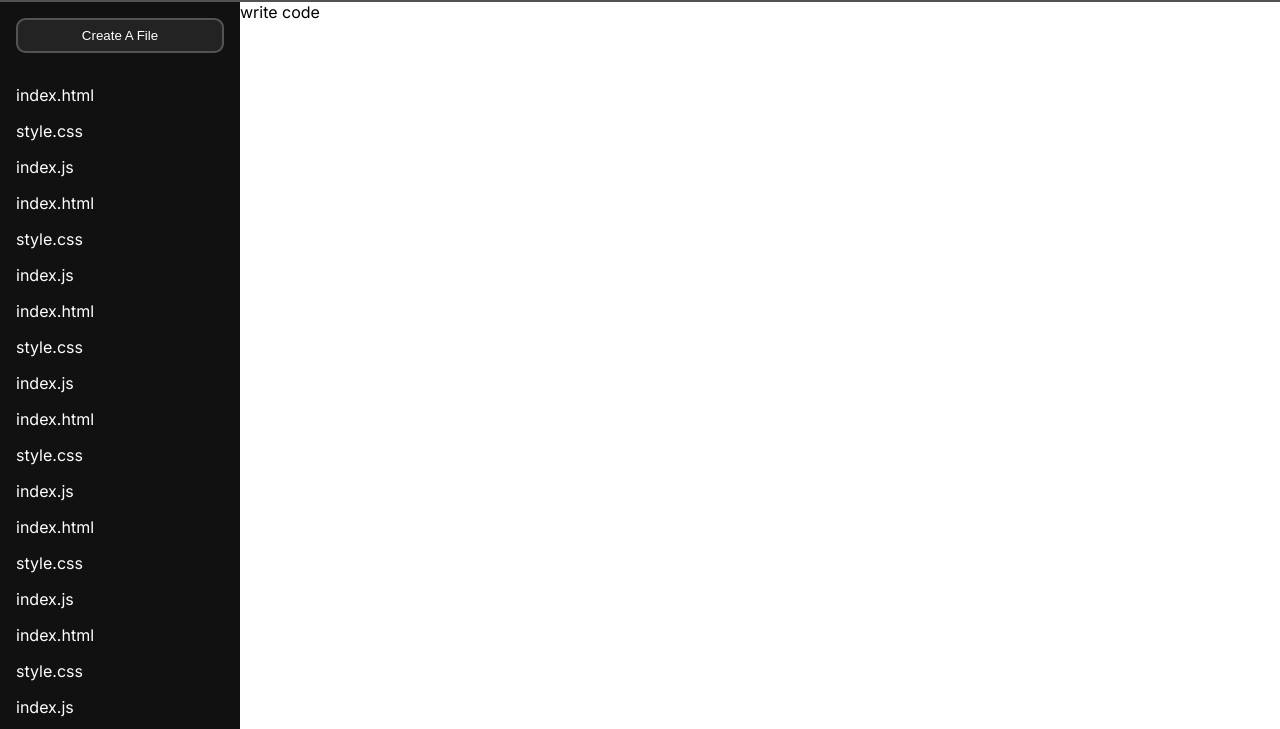
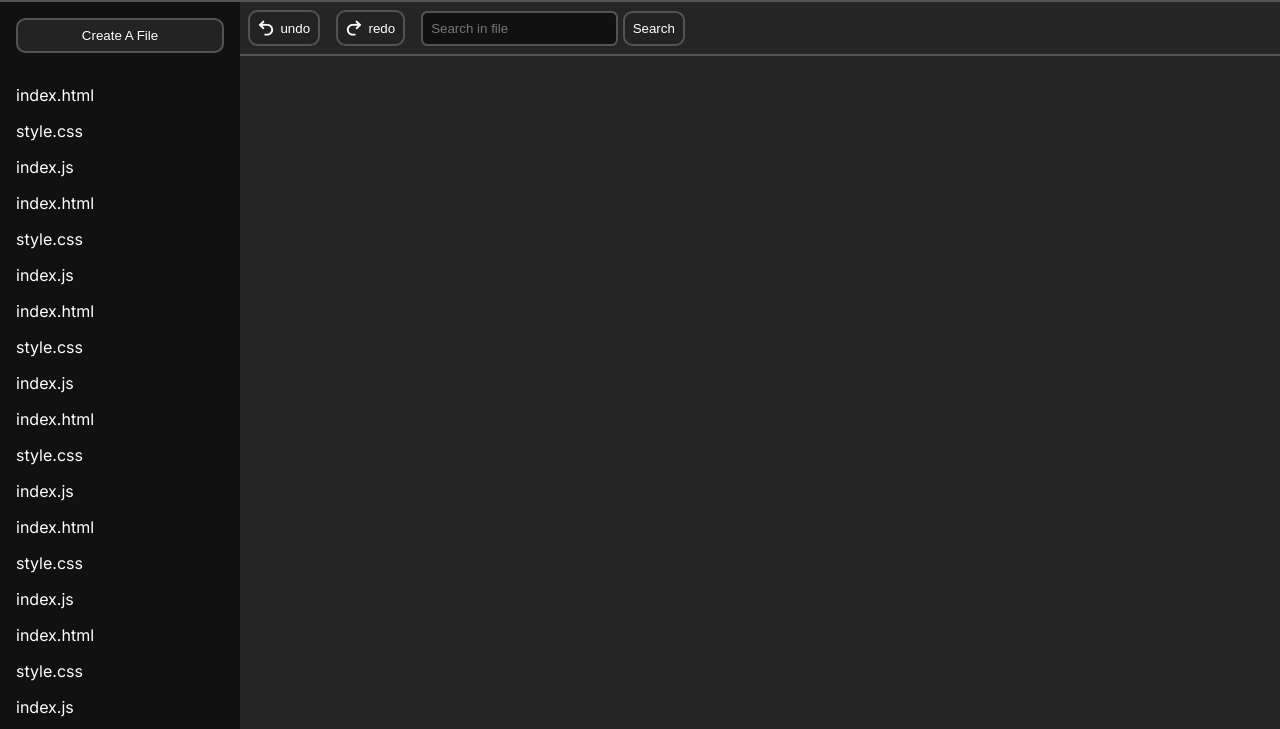
Before and after one commit to krutarth-pipaliya-simform/CodeEditor, a plain HTML site: page index.html in a window 1280 px wide. Shown: the part 71-800 px from the top of the page. Drawn offline with Linux system fonts and the light colour scheme; a script that the page names is missing.

Commit message:
feat: menubar add with styles

```diff
--- a/index.html
+++ b/index.html
@@ -62,7 +62,67 @@
                     <li class="file-list-item">index.js</li>
                 </ul>
             </aside>
-            <main>write code</main>
+            <main>
+                <div class="menubar">
+                    <ul class="menubar-list">
+                        <li class="menubar-list-item">
+                            <button class="menu-button" aria-label="undo">
+                                <svg
+                                    fill="white"
+                                    xmlns="http://www.w3.org/2000/svg"
+                                    width="1rem"
+                                    height="1rem"
+                                    viewBox="0 0 52 52"
+                                    enable-background="new 0 0 52 52"
+                                    xml:space="preserve"
+                                >
+                                    <path
+                                        d="M30.3,12.6c10.4,0,18.9,8.4,18.9,18.9s-8.5,18.9-18.9,18.9h-8.2c-0.8,0-1.3-0.6-1.3-1.4v-3.2
+	                                c0-0.8,0.6-1.5,1.4-1.5h8.1c7.1,0,12.8-5.7,12.8-12.8s-5.7-12.8-12.8-12.8H16.4c0,0-0.8,0-1.1,0.1c-0.8,0.4-0.6,1,0.1,1.7l4.9,4.9
+	                                c0.6,0.6,0.5,1.5-0.1,2.1L18,29.7c-0.6,0.6-1.3,0.6-1.9,0.1l-13-13c-0.5-0.5-0.5-1.3,0-1.8L16,2.1c0.6-0.6,1.6-0.6,2.1,0l2.1,2.1
+	                                c0.6,0.6,0.6,1.6,0,2.1l-4.9,4.9c-0.6,0.6-0.6,1.3,0.4,1.3c0.3,0,0.7,0,0.7,0L30.3,12.6z"
+                                    />
+                                </svg>
+                                undo
+                            </button>
+                        </li>
+                        <li class="menubar-list-item">
+                            <button class="menu-button" aria-label="redo">
+                                <svg
+                                    fill="white"
+                                    xmlns="http://www.w3.org/2000/svg"
+                                    width="1rem"
+                                    height="1rem"
+                                    viewBox="0 0 52 52"
+                                    enable-background="new 0 0 52 52"
+                                    xml:space="preserve"
+                                >
+                                    <path
+                                        d="M35.5,12.5c0,0,0.4,0,0.7,0c1,0,1-0.7,0.4-1.3l-4.9-4.9c-0.6-0.5-0.6-1.5,0-2.1l2.1-2.1
+	                                c0.5-0.6,1.5-0.6,2.1,0L48.8,15c0.5,0.5,0.5,1.3,0,1.8l-13,13c-0.6,0.5-1.3,0.5-1.9-0.1l-2.2-2.2c-0.6-0.6-0.7-1.5-0.1-2.1l4.9-4.9
+	                                c0.7-0.7,0.9-1.3,0.1-1.7c-0.3-0.1-1.1-0.1-1.1-0.1H21.6c-7.1,0-12.8,5.7-12.8,12.8s5.7,12.8,12.8,12.8h8.1c0.8,0,1.4,0.7,1.4,1.5
+	                                V49c0,0.8-0.5,1.4-1.3,1.4h-8.2C11.2,50.4,2.7,42,2.7,31.5s8.5-18.9,18.9-18.9L35.5,12.5z"
+                                    />
+                                </svg>
+                                redo
+                            </button>
+                        </li>
+                        <li class="menubar-list-item">
+                            <input
+                                type="text"
+                                class="file-search-input"
+                                placeholder="Search in file"
+                            />
+                            <button
+                                class="file-search-button menu-button"
+                                aria-label="Search-in-file-button"
+                            >
+                                Search
+                            </button>
+                        </li>
+                    </ul>
+                </div>
+            </main>
         </div>
     </body>
 </html>
--- a/styles/main.css
+++ b/styles/main.css
@@ -1,3 +1,39 @@
 main {
     flex: 5;
+    background-color: #252525;
 }
+
+.menubar-list {
+    list-style: none;
+    display: flex;
+    gap: 1rem;
+    padding: var(--padding-md);
+    align-items: center;
+    border-bottom: 2px solid var(--color-border);
+}
+
+.menu-button {
+    background-color: var(--color-button);
+    color: var(--color-font-white);
+    padding: var(--padding-md);
+    border-radius: var(--border-radius-md);
+    border-color: var(--color-border);
+    border-style: solid;
+    display: inline-flex;
+    align-items: center;
+    gap: 0.4rem;
+
+    &:hover {
+        border-color: white;
+        box-shadow: 0 0 5px gray;
+    }
+}
+
+.file-search-input {
+    background-color: var(--color-dark);
+    color: white;
+    outline: none;
+    border: 2px solid var(--color-border);
+    padding: var(--padding-md);
+    border-radius: var(--border-radius-sm);
+}
--- a/styles/variables.css
+++ b/styles/variables.css
@@ -1,10 +1,12 @@
 :root {
     --padding-l: 1rem;
     --padding-md: 0.5rem;
+    --padding-sm: 0.2rem;
     --color-dark: #111111;
     --color-font-white: white;
     --color-background-initial: #b7e211;
     --color-border: #535353;
     --color-button: #232323;
-    --border-radius-md : 0.6rem;
+    --border-radius-md: 0.6rem;
+    --border-radius-sm: 0.4rem;
 }
```
